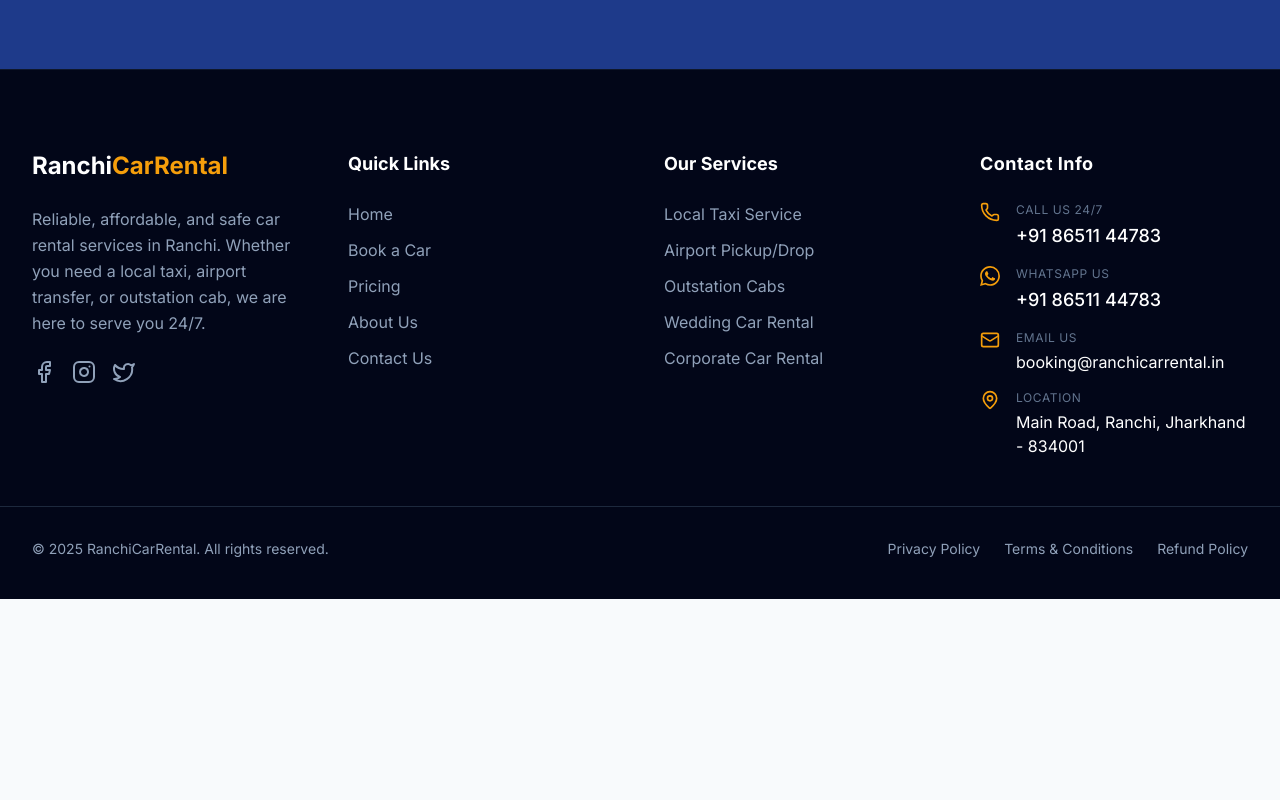
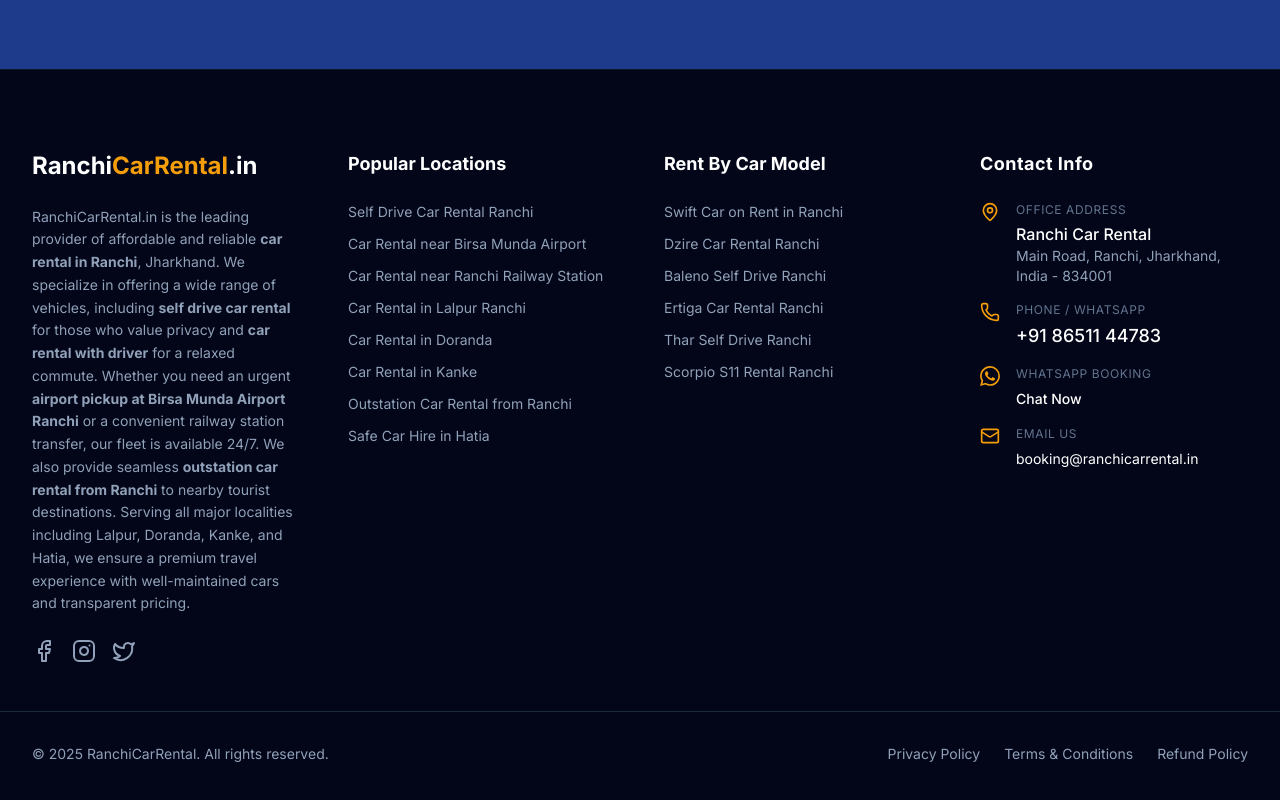
Before and after one commit to rupeshsinghkota/ranchicarrental, a Next.js app: page / in a window 1280 px wide. Shown: the part 3357-4157 px from the top of the page. Before the commit the page ends 3956 px from the top, so only its background shows below. Built offline with nearby package versions, Linux system fonts and the light colour scheme.

Commit message:
Feat: Implement High-Impact SEO Footer

```diff
--- a/src/components/layout/Footer.tsx
+++ b/src/components/layout/Footer.tsx
@@ -5,13 +5,13 @@ export default function Footer() {
     return (
         <footer className="bg-slate-950 text-slate-400 pt-20 pb-10 border-t border-slate-900">
             <div className="container-custom grid grid-cols-2 md:grid-cols-2 lg:grid-cols-4 gap-8 md:gap-12 mb-12">
-                {/* Brand */}
+                {/* Column 1: SEO About */}
                 <div className="col-span-2 md:col-span-1 lg:col-span-1">
                     <Link href="/" className="inline-block mb-6">
-                        <span className="text-2xl font-bold text-white">Ranchi<span className="text-secondary">CarRental</span></span>
+                        <span className="text-2xl font-bold text-white">Ranchi<span className="text-secondary">CarRental</span>.in</span>
                     </Link>
-                    <p className="mb-6 leading-relaxed">
-                        Reliable, affordable, and safe car rental services in Ranchi. Whether you need a local taxi, airport transfer, or outstation cab, we are here to serve you 24/7.
+                    <p className="mb-6 leading-relaxed text-sm text-slate-400">
+                        RanchiCarRental.in is the leading provider of affordable and reliable <strong>car rental in Ranchi</strong>, Jharkhand. We specialize in offering a wide range of vehicles, including <strong>self drive car rental</strong> for those who value privacy and <strong>car rental with driver</strong> for a relaxed commute. Whether you need an urgent <strong>airport pickup at Birsa Munda Airport Ranchi</strong> or a convenient railway station transfer, our fleet is available 24/7. We also provide seamless <strong>outstation car rental from Ranchi</strong> to nearby tourist destinations. Serving all major localities including Lalpur, Doranda, Kanke, and Hatia, we ensure a premium travel experience with well-maintained cars and transparent pricing.
                     </p>
                     <div className="flex gap-4">
                         <a href="#" className="hover:text-secondary transition-colors"><Facebook size={24} /></a>
@@ -20,39 +20,51 @@ export default function Footer() {
                     </div>
                 </div>
 
-                {/* Quick Links */}
+                {/* Column 2: Popular Locations (SEO Links) */}
                 <div className="col-span-1">
-                    <h3 className="text-white text-lg font-bold mb-6">Quick Links</h3>
-                    <ul className="space-y-3">
-                        <li><Link href="/" className="hover:text-white transition-colors">Home</Link></li>
-                        <li><Link href="/book" className="hover:text-secondary transition-colors">Book a Car</Link></li>
-                        <li><Link href="/pricing" className="hover:text-secondary transition-colors">Pricing</Link></li>
-                        <li><Link href="/about" className="hover:text-secondary transition-colors">About Us</Link></li>
-                        <li><Link href="/contact" className="hover:text-secondary transition-colors">Contact Us</Link></li>
+                    <h3 className="text-white text-lg font-bold mb-6">Popular Locations</h3>
+                    <ul className="space-y-3 text-sm">
+                        <li><Link href="/book?location=ranchi" className="hover:text-secondary transition-colors">Self Drive Car Rental Ranchi</Link></li>
+                        <li><Link href="/book?location=airport" className="hover:text-secondary transition-colors">Car Rental near Birsa Munda Airport</Link></li>
+                        <li><Link href="/book?location=station" className="hover:text-secondary transition-colors">Car Rental near Ranchi Railway Station</Link></li>
+                        <li><Link href="/book?location=lalpur" className="hover:text-secondary transition-colors">Car Rental in Lalpur Ranchi</Link></li>
+                        <li><Link href="/book?location=doranda" className="hover:text-secondary transition-colors">Car Rental in Doranda</Link></li>
+                        <li><Link href="/book?location=kanke" className="hover:text-secondary transition-colors">Car Rental in Kanke</Link></li>
+                        <li><Link href="/services" className="hover:text-secondary transition-colors">Outstation Car Rental from Ranchi</Link></li>
+                        <li><Link href="/book?location=hatia" className="hover:text-secondary transition-colors">Safe Car Hire in Hatia</Link></li>
                     </ul>
                 </div>
 
-                {/* Services */}
+                {/* Column 3: Rent By Car Model */}
                 <div className="col-span-1">
-                    <h3 className="text-white text-lg font-bold mb-6">Our Services</h3>
-                    <ul className="space-y-3">
-                        <li><Link href="/services#local" className="hover:text-secondary transition-colors">Local Taxi Service</Link></li>
-                        <li><Link href="/services#airport" className="hover:text-secondary transition-colors">Airport Pickup/Drop</Link></li>
-                        <li><Link href="/services#outstation" className="hover:text-secondary transition-colors">Outstation Cabs</Link></li>
-                        <li><Link href="/services#wedding" className="hover:text-secondary transition-colors">Wedding Car Rental</Link></li>
-                        <li><Link href="/services#corporate" className="hover:text-secondary transition-colors">Corporate Car Rental</Link></li>
+                    <h3 className="text-white text-lg font-bold mb-6">Rent By Car Model</h3>
+                    <ul className="space-y-3 text-sm">
+                        <li><Link href="/cars" className="hover:text-secondary transition-colors">Swift Car on Rent in Ranchi</Link></li>
+                        <li><Link href="/cars" className="hover:text-secondary transition-colors">Dzire Car Rental Ranchi</Link></li>
+                        <li><Link href="/cars" className="hover:text-secondary transition-colors">Baleno Self Drive Ranchi</Link></li>
+                        <li><Link href="/cars" className="hover:text-secondary transition-colors">Ertiga Car Rental Ranchi</Link></li>
+                        <li><Link href="/cars" className="hover:text-secondary transition-colors">Thar Self Drive Ranchi</Link></li>
+                        <li><Link href="/cars" className="hover:text-secondary transition-colors">Scorpio S11 Rental Ranchi</Link></li>
                     </ul>
                 </div>
 
-                {/* Contact */}
+                {/* Column 4: Contact */}
                 <div className="col-span-2 md:col-span-1 lg:col-span-1">
                     <h3 className="text-white text-lg font-bold mb-6 tracking-wide">Contact Info</h3>
                     <ul className="space-y-4">
                         <li className="flex items-start gap-4">
+                            <MapPin className="text-secondary shrink-0" size={20} />
+                            <div>
+                                <p className="text-xs uppercase tracking-wider text-slate-500 mb-1">Office Address</p>
+                                <p className="text-white font-medium">Ranchi Car Rental</p>
+                                <p className="text-slate-400 text-sm">Main Road, Ranchi, Jharkhand, India - 834001</p>
+                            </div>
+                        </li>
+                        <li className="flex items-start gap-4">
                             <Phone className="text-secondary shrink-0" size={20} />
                             <div>
-                                <p className="text-xs uppercase tracking-wider text-slate-500 mb-1">Call Us 24/7</p>
-                                <a href="tel:+918651144783" className="text-white hover:text-secondary text-lg font-medium">+91 86511 44783</a>
+                                <p className="text-xs uppercase tracking-wider text-slate-500 mb-1">Phone / WhatsApp</p>
+                                <a href="tel:+918651144783" className="text-white hover:text-secondary text-lg font-medium block">+91 86511 44783</a>
                             </div>
                         </li>
                         <li className="flex items-start gap-4">
@@ -60,22 +72,15 @@ export default function Footer() {
                                 <svg viewBox="0 0 24 24" width="20" height="20" fill="currentColor"><path d="M17.472 14.382c-.297-.149-1.758-.867-2.03-.967-.273-.099-.471-.148-.67.15-.197.297-.767.966-.94 1.164-.173.199-.347.223-.644.075-.297-.15-1.255-.463-2.39-1.475-.883-.788-1.48-1.761-1.653-2.059-.173-.297-.018-.458.13-.606.134-.133.298-.347.446-.52.149-.174.198-.298.298-.497.099-.198.05-.371-.025-.52-.075-.149-.669-1.612-.916-2.207-.242-.579-.487-.5-.669-.51-.173-.008-.371-.008-.57-.008-.198 0-.52.074-.792.372-.272.297-1.04 1.016-1.04 2.479 0 1.462 1.065 2.875 1.213 3.074.149.198 2.096 3.2 5.077 4.487.709.306 1.262.489 1.694.625.712.227 1.36.195 1.871.118.571-.085 1.758-.719 2.006-1.413.248-.694.248-1.289.173-1.413-.074-.124-.272-.198-.57-.347m-5.421 7.403h-.004a9.87 9.87 0 01-5.031-1.378l-.361-.214-3.741.982.998-3.648-.235-.374a9.86 9.86 0 01-1.51-5.26c.001-5.45 4.436-9.884 9.888-9.884 2.64 0 5.122 1.03 6.988 2.898a9.825 9.825 0 012.893 6.994c-.003 5.45-4.437 9.884-9.885 9.884m8.413-18.297A11.815 11.815 0 0012.05 0C5.495 0 .16 5.335.157 11.892c0 2.096.547 4.142 1.588 5.945L.057 24l6.305-1.654a11.882 11.882 0 005.683 1.448h.005c6.554 0 11.89-5.335 11.893-11.893a11.821 11.821 0 00-3.48-8.413Z" /></svg>
                             </div>
                             <div>
-                                <p className="text-xs uppercase tracking-wider text-slate-500 mb-1">WhatsApp Us</p>
-                                <a href="https://wa.me/918651144783?text=Hi" target="_blank" rel="noopener noreferrer" className="text-white hover:text-secondary text-lg font-medium">+91 86511 44783</a>
+                                <p className="text-xs uppercase tracking-wider text-slate-500 mb-1">WhatsApp Booking</p>
+                                <a href="https://wa.me/918651144783?text=Hi, I want to book a car" target="_blank" rel="noopener noreferrer" className="text-white hover:text-secondary text-sm font-medium">Chat Now</a>
                             </div>
                         </li>
                         <li className="flex items-start gap-4">
                             <Mail className="text-secondary shrink-0" size={20} />
                             <div>
                                 <p className="text-xs uppercase tracking-wider text-slate-500 mb-1">Email Us</p>
-                                <a href="mailto:booking@ranchicarrental.in" className="text-white hover:text-secondary transition-colors">booking@ranchicarrental.in</a>
-                            </div>
-                        </li>
-                        <li className="flex items-start gap-4">
-                            <MapPin className="text-secondary shrink-0" size={20} />
-                            <div>
-                                <p className="text-xs uppercase tracking-wider text-slate-500 mb-1">Location</p>
-                                <p className="text-white">Main Road, Ranchi, Jharkhand - 834001</p>
+                                <a href="mailto:booking@ranchicarrental.in" className="text-white hover:text-secondary transition-colors text-sm">booking@ranchicarrental.in</a>
                             </div>
                         </li>
                     </ul>
```
